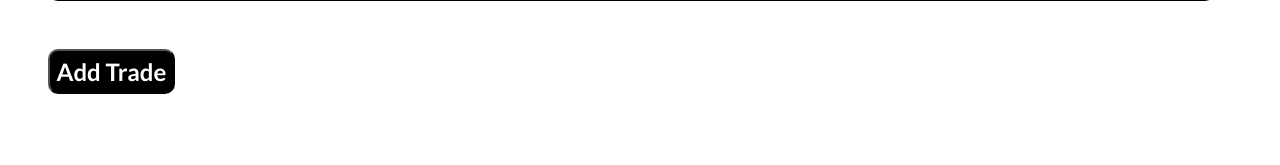
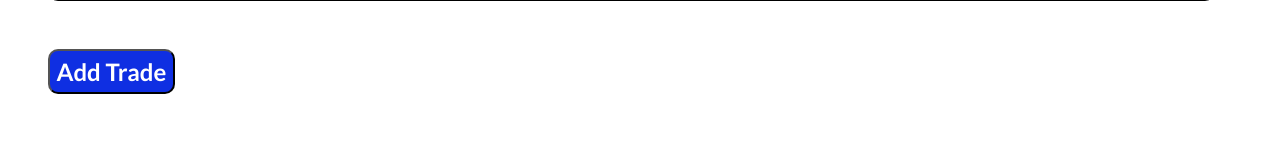
Before and after one commit to DannyGilligan/ticker-tracker, a Django app: page / in a window 1280 px wide. Shown: the part 323-488 px from the top of the page. Run offline with Django 3.2, Linux system fonts and the light colour scheme; data comes from the database, SQL or seed files in the repository.

Commit message:
Update styling

```diff
--- a/tracker/static/css/style.css
+++ b/tracker/static/css/style.css
@@ -39,7 +39,7 @@ td {
     margin-left: 3rem;
     font-size: 1.5rem;
     padding: .4rem;
-    background-color: black;
+    background-color: rgb(15, 47, 226);
     color: white;
     border-radius: 10px;
 }
```
